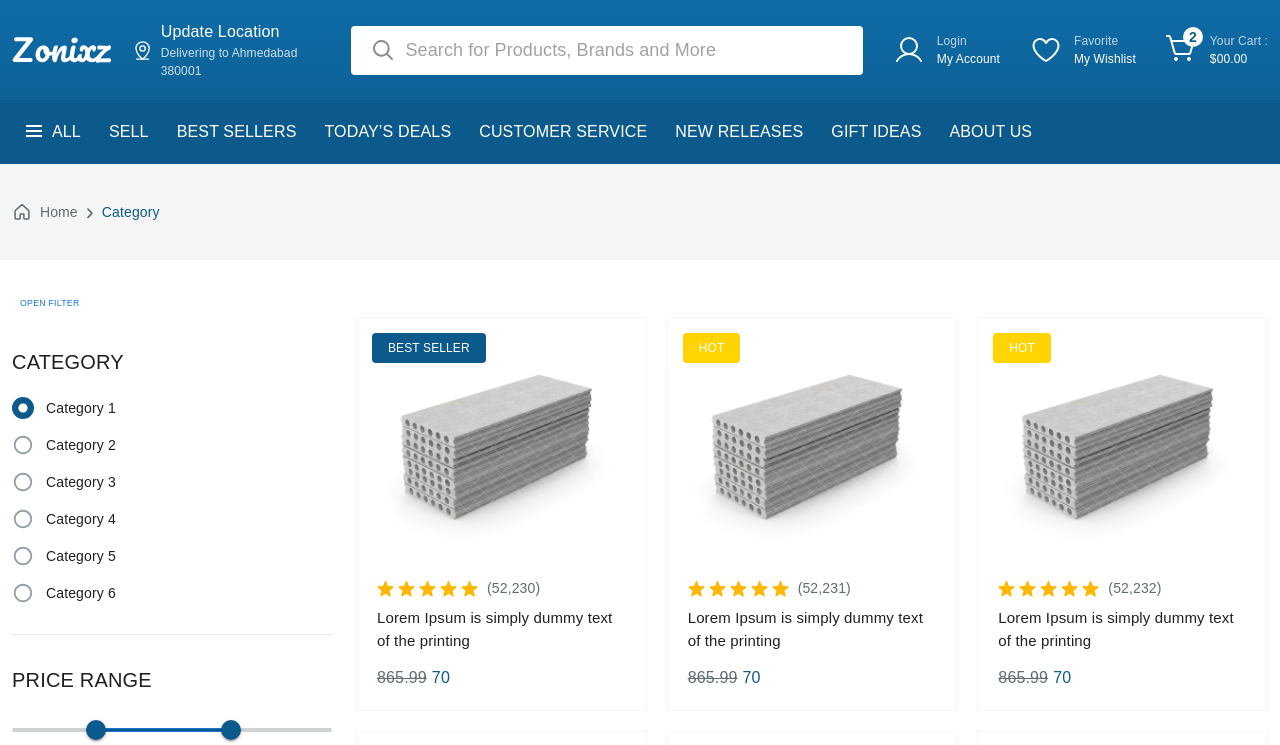
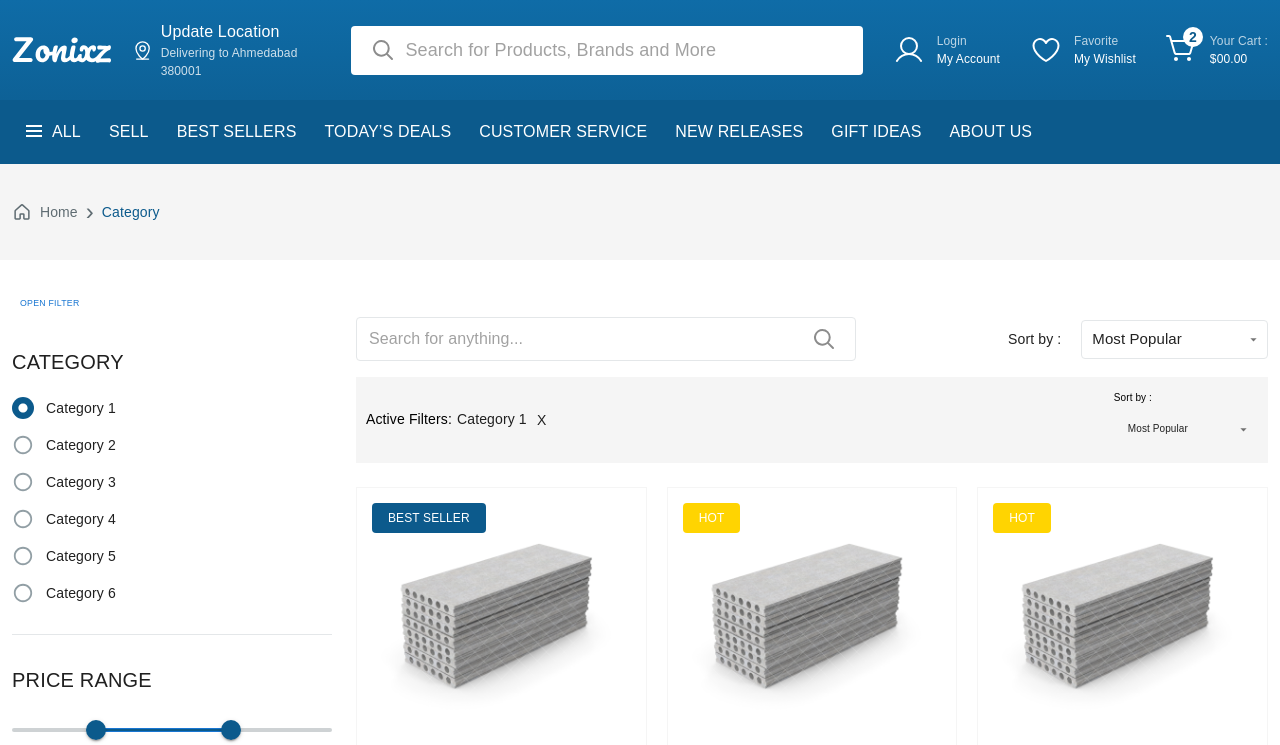
Before and after one commit to Raj-47-coder/zonix, a React (Create React App) app: page /store in a window 1280 px wide. Shown: the top 745 px of the page. Built offline with nearby package versions, Linux system fonts and the light colour scheme.

Commit message:
Create sorting section

```diff
--- a/src/App.scss
+++ b/src/App.scss
@@ -30,6 +30,20 @@ a {
 
 .MuiOutlinedInput-notchedOutline {
   display: none;
+}
+
+.MuiMenu-root {
+
+  .MuiPaper-elevation {
+    max-height: 32rem;
+    overflow-y: auto;
+
+    ul {
+      li {
+        font-size: 1.4rem;
+      }
+    }
+  }
 }
 
 .section_title {
@@ -161,6 +175,142 @@ a {
     width: 100%;
     margin-left: 2.4rem;
 
+    .Storeproduct_action {
+      margin-bottom: 2.4rem;
+
+      .sort_product {
+        display: flex;
+        align-items: center;
+        justify-content: space-between;
+
+        .search_product {
+          position: relative;
+          max-width: 50rem;
+          width: 100%;
+
+          svg {
+            position: absolute;
+            top: 50%;
+            right: 2rem;
+            transform: translateY(-50%);
+            z-index: 2;
+
+            @media screen and (max-width:991px) {
+              left: 1rem;
+            }
+          }
+
+          input.MuiInputBase-input {
+            background-color: var(--theme_white);
+            border-radius: 0.4rem;
+            border: 1px solid #E4E7E9;
+            outline: none;
+            box-shadow: none;
+            font-size: 1.6rem;
+            padding: 1.2rem;
+            padding-right: 5.5rem;
+            height: auto;
+
+            @media screen and (max-width:991px) {
+              font-size: 1.3rem;
+              padding: 1rem;
+              padding-left: 4rem;
+            }
+          }
+
+          @media screen and (max-width:767px) {
+            margin-bottom: 1rem;
+            max-width: 100%;
+          }
+        }
+
+        .sorting_box {
+          display: flex;
+          align-items: center;
+          justify-content: end;
+          max-width: 26rem;
+          width: 100%;
+
+          .label {
+            font-size: 1.4rem;
+            color: var(--theme_dark);
+            margin-right: 2rem;
+            display: block;
+            white-space: nowrap;
+          }
+
+          .sort_select {
+            .MuiSelect-nativeInput {
+              height: 100%;
+            }
+
+            .MuiSelect-select {
+              font-size: 1.5rem;
+              padding: 0.8rem 4rem 0.8rem 1rem;
+              display: flex;
+              align-items: center;
+              border: 1px solid #E4E7E9;
+              width: 100%;
+            }
+          }
+
+          @media screen and (max-width:767px) {
+            margin-bottom: 1rem;
+            max-width: 100%;
+            display: block;
+          }
+        }
+
+        @media screen and (max-width:767px) {
+          display: block;
+        }
+      }
+
+      .sorting_result {
+        display: flex;
+        align-items: center;
+        justify-content: space-between;
+        margin-top: 1.6rem;
+        background-color: var(--theme_light);
+        padding: 1rem;
+
+        .fliter_tags {
+          max-width: 50rem;
+          width: 100%;
+          display: flex;
+          align-items: start;
+
+          h5 {
+            font-size: 1.4rem;
+            color: var(--theme_darkgey);
+            margin-right: 0.5rem;
+          }
+
+          .tag_bdage {
+            display: flex;
+            align-items: center;
+            flex-wrap: wrap;
+
+            span.tag {
+              font-size: 1.4rem;
+              margin-right: 0.5rem;
+              color: var(--theme_dark);
+              font-weight: 500;
+
+              button.remove_tag {
+                padding: 0.2rem;
+                height: 2.2rem;
+                min-width: 2.2rem;
+                width: 2.2rem;
+                color: var(--theme_gey);
+                font-size: 100%;
+              }
+            }
+          }
+        }
+      }
+    }
+
     .product_listBox {
       display: grid;
       grid-template-columns: repeat(4, 1fr);
--- a/src/Inauth/Mainpages/Store.js
+++ b/src/Inauth/Mainpages/Store.js
@@ -3,8 +3,8 @@ import Breadcrumb from '../Breadcrumb/Breadcrumb'
 import Filters from '../Filters/Filters';
 import Products from "../Products/Products";
 import product1 from '../../images/product-1.png';
-import { CloseRound } from '../../Zonixzsvgs/Zonixzsvgs';
-import { Box, Typography, Link, Breadcrumbs, Stack, Button } from "@mui/material";
+import { CloseRound, Magnifyglass } from '../../Zonixzsvgs/Zonixzsvgs';
+import { Box, TextField, Typography, MenuItem, FormControl, Select, Button } from "@mui/material";
 
 const productsList = [
   { name: 'Lorem Ipsum is simply dummy text of the printing', img: product1, delprice: 865.99, orgprice: 70 },
@@ -22,6 +22,7 @@ const productsList = [
 ]
 function Store() {
   const [filterOpen, setFilterOpen] = useState('');
+  const [sortBy, setSortBy] = React.useState(0);
 
   const HandleFilter = () => {
     if (filterOpen === '') {
@@ -30,6 +31,11 @@ function Store() {
       setFilterOpen('')
     }
   }
+
+  const handleChange = (e) => {
+    setSortBy(e.target.value);
+  };
+
   return (
     <>
       <Breadcrumb />
@@ -41,6 +47,46 @@ function Store() {
             <Filters filterOpen={filterOpen} />
           </Box>
           <Box component={'div'} className='Storeproduct_box'>
+            <Box component={'div'} className='Storeproduct_action'>
+              <Box component={'div'} className='sort_product'>
+                <Box component={"div"} className="search_product">
+                  <Magnifyglass />
+                  <TextField type='text' fullWidth placeholder='Search for anything...' />
+                </Box>
+
+                <Box component={"div"} className="sorting_box">
+                  <Typography component={'label'} className='label'>Sort by :</Typography>
+                  <FormControl className='sort_select' fullWidth>
+                    <Select value={sortBy} onChange={handleChange} className='menu_list'>
+                      <MenuItem value={0}>Most Popular</MenuItem>
+                      <MenuItem value={1}>Hight to Low</MenuItem>
+                      <MenuItem value={3}>Low to high</MenuItem>
+                    </Select>
+                  </FormControl>
+                </Box>
+              </Box>
+
+
+              <Box component={'div'} className='sorting_result'>
+                <Box component={"div"} className="fliter_tags">
+                  <Typography component={'h5'}>Active Filters:</Typography>
+                  <Box component={'div'} className='tag_bdage'>
+                    <Typography component={'span'} className='tag'>Category 1 <Button className='remove_tag'>x</Button>  </Typography>
+                  </Box>
+                </Box>
+
+                <Box component={"div"} className="sorting_box">
+                  <Typography component={'label'} className='label'>Sort by :</Typography>
+                  <FormControl className='sort_select' fullWidth>
+                    <Select value={sortBy} onChange={handleChange} className='menu_list'>
+                      <MenuItem value={0}>Most Popular</MenuItem>
+                      <MenuItem value={1}>Hight to Low</MenuItem>
+                      <MenuItem value={3}>Low to high</MenuItem>
+                    </Select>
+                  </FormControl>
+                </Box>
+              </Box>
+            </Box>
             <Box component={'div'} className='product_listBox'>
               <Products productsList={productsList} />
             </Box>
```
